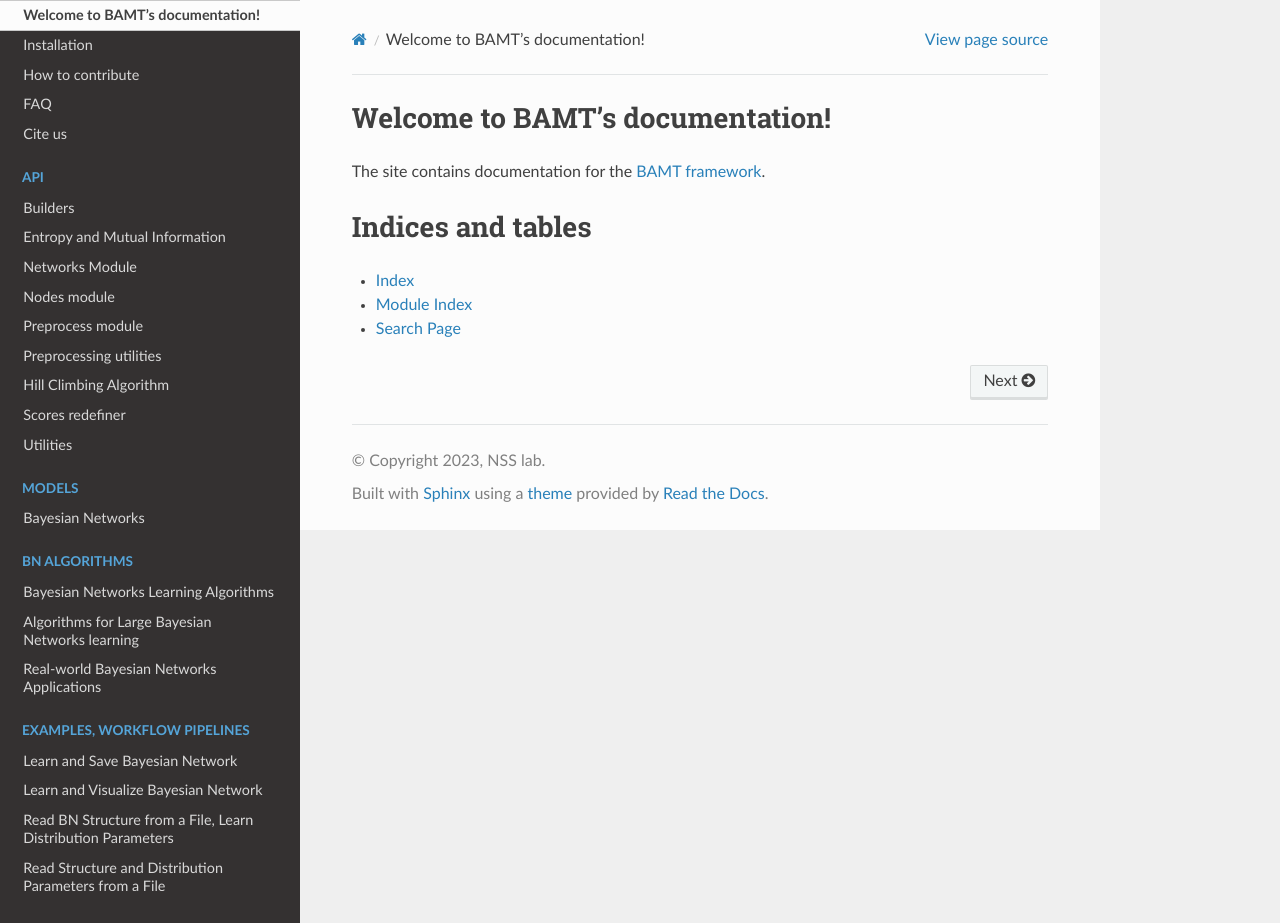
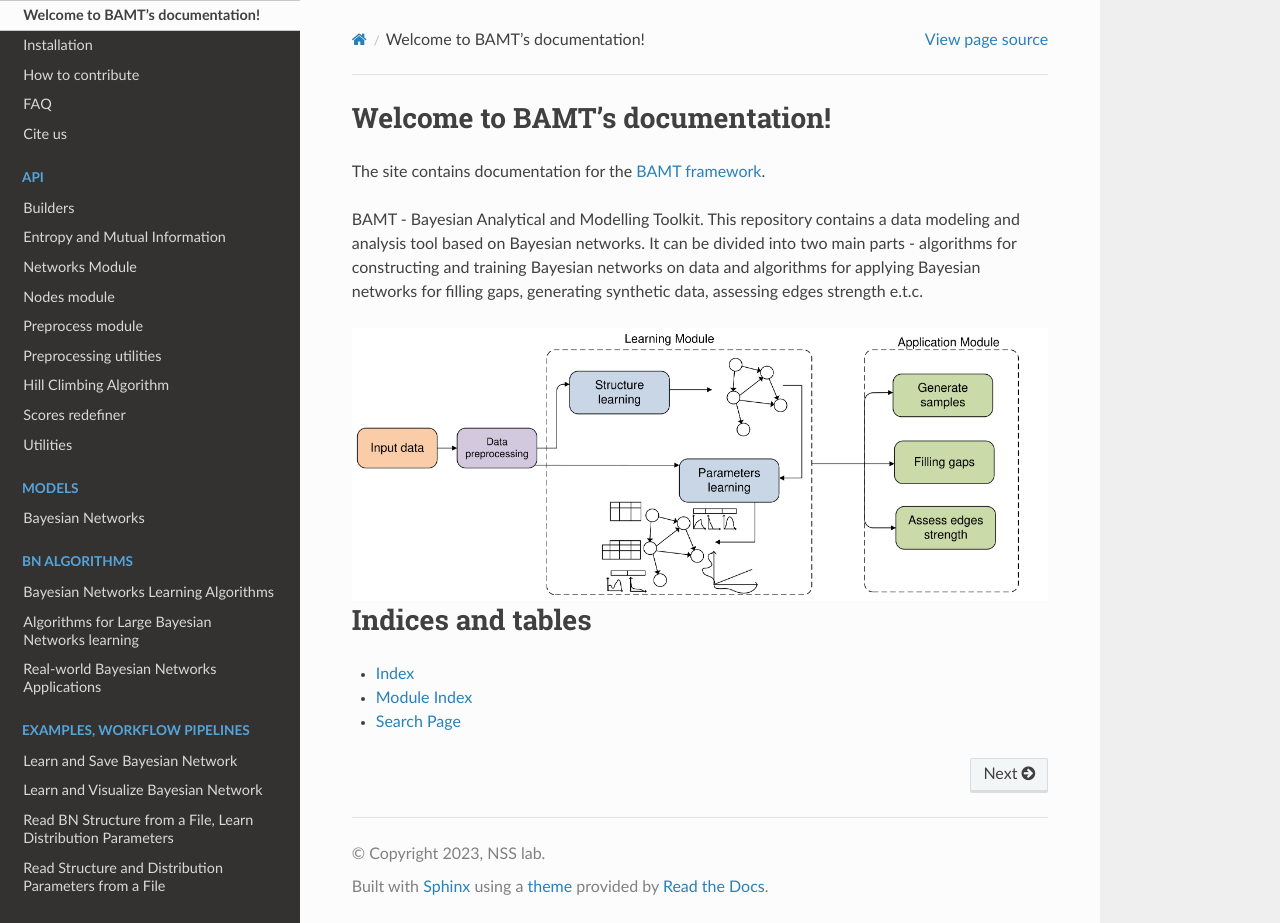
Before and after one commit to aimclub/BAMT, a Sphinx documentation site: the page built from docs/source/index.rst, in a window 1280 px wide and 923 px high. Built offline with Sphinx 7.4.7 and the Read the Docs theme 2.0.0, drawn with Linux system fonts in a browser that asks for light colours.

Commit message:
updated docs

```diff
--- a/docs/source/bnalgs/bn_learning.rst
+++ b/docs/source/bnalgs/bn_learning.rst
@@ -1,5 +1,11 @@
 Bayesian Networks Learning Algorithms
 =====================================
+
+A Bayesian network is a graphical probabilistic model that is a directed acyclic graph in which nodes are features in the data and edges are conditional dependencies between features.
+
+
+
+The use of Bayesian networks implies the existence of algorithms for learning the structure and parameters of distributions at the nodes.
 
 Structure Learning of Bayesian Networks
 ---------------------------------------
--- a/docs/source/getting_started/contribution.rst
+++ b/docs/source/getting_started/contribution.rst
@@ -77,7 +77,7 @@
 
  -  Double-check that the new dependency is easy to install via ``pip`` or ``conda`` and supports Python 3. If the dependency requires a complicated installation, then we most likely won't merge your changes because we want to keep BAMT easy to install.
 
--  Add the required version of the library to `requirements.txt <https://github.com/ITMO-NSS-team/BAMT/blob/master/requirements.txt>`__
+ -  Add the required version of the library to `requirements.txt <https://github.com/ITMO-NSS-team/BAMT/blob/master/requirements.txt>`__
 
 
 Contribute to the documentation
--- a/docs/source/index.rst
+++ b/docs/source/index.rst
@@ -7,6 +7,16 @@
 ================================
 
 The site contains documentation for the `BAMT framework <https://github.com/ITMO-NSS-team/BAMT>`__.
+
+BAMT - Bayesian Analytical and Modelling Toolkit.
+This repository contains a data modeling and analysis tool based on Bayesian networks.
+It can be divided into two main parts -
+algorithms for constructing and training Bayesian networks on data and algorithms for applying Bayesian networks for filling gaps,
+generating synthetic data, assessing edges strength e.t.c.
+
+.. image:: ../images/bamt_readme_scheme.png
+   :target: ../images/bamt_readme_scheme.png
+   :align: center
 
 .. toctree::
    :maxdepth: 1
```
